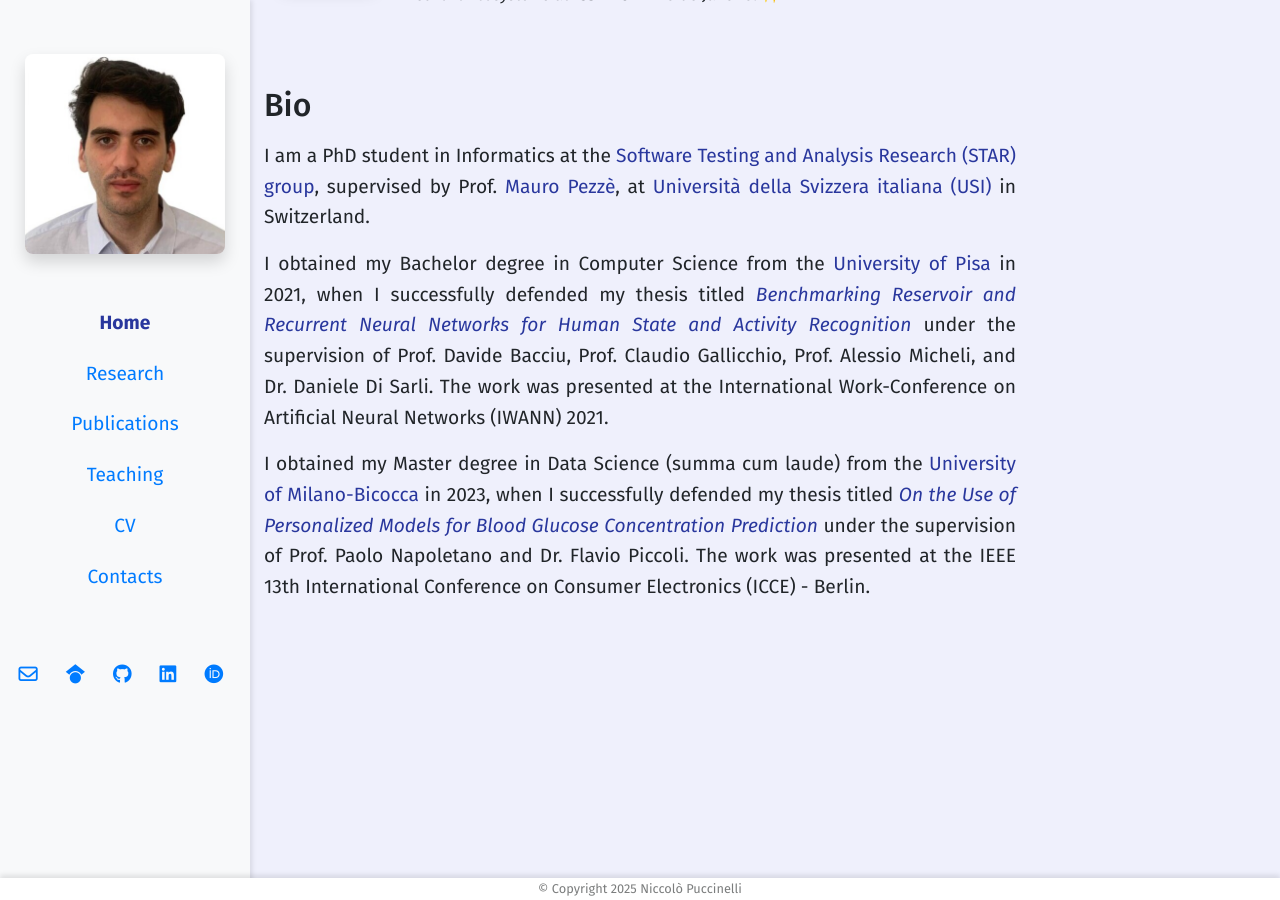
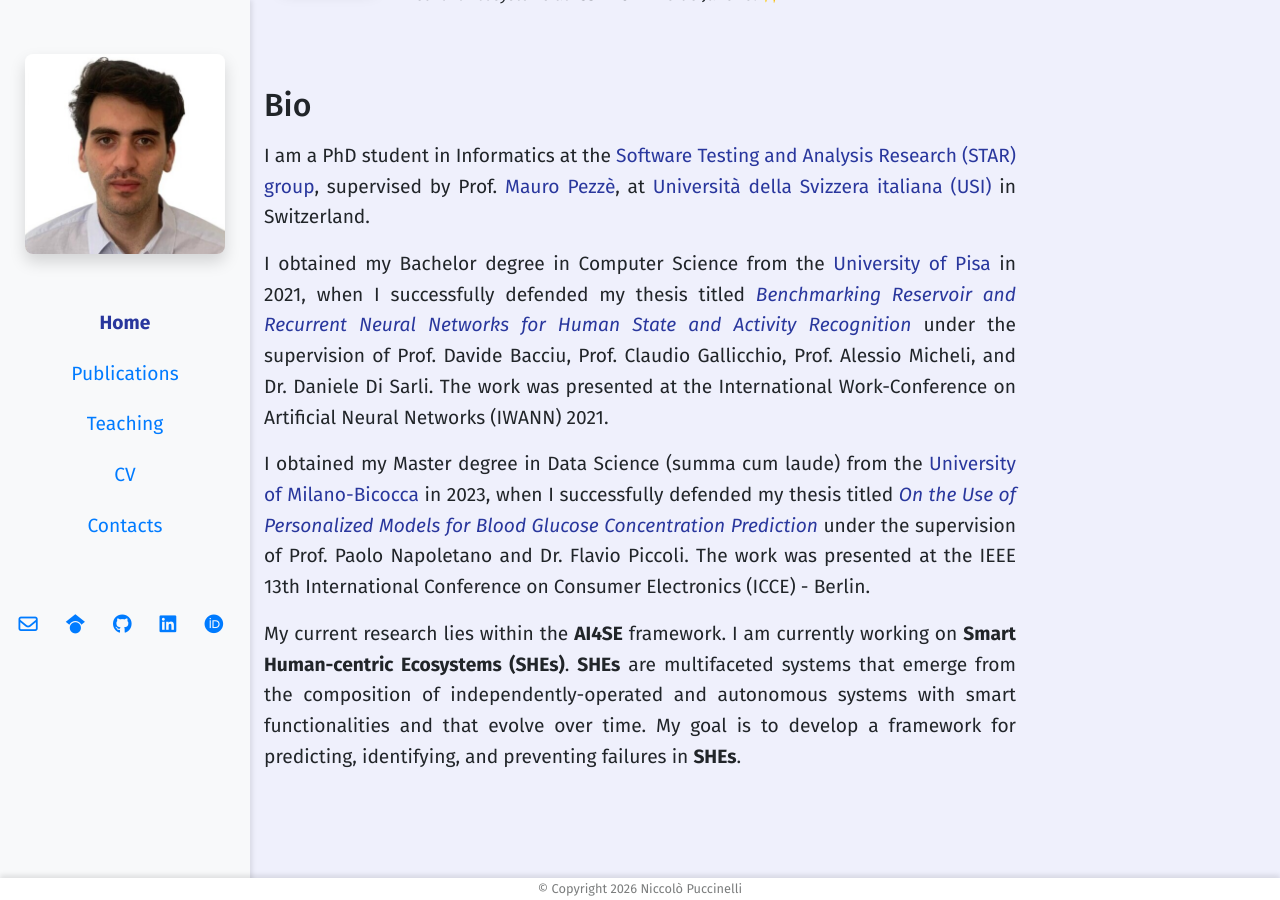
Before and after one commit to NiccoloPuccinelli/NiccoloPuccinelli.github.io, a Jekyll site: the page built from index.html, in a window 1280 px wide and 900 px high, scrolled down 552 px. Built offline with Jekyll 4.4.1, drawn with Linux system fonts in a browser that asks for light colours; nearby versions of some CDN libraries; some web fonts are replaced.

Commit message:
Deleted research page

```diff
--- a/_includes/footer.html
+++ b/_includes/footer.html
@@ -1 +1 @@
-&copy; Copyright 2025 Niccolò Puccinelli
+&copy; Copyright 2026 Niccolò Puccinelli
--- a/_includes/header.html
+++ b/_includes/header.html
@@ -9,7 +9,6 @@
       <!-- Navigation Links -->
       <div class="navbar-nav flex-column w-100 text-center">
           <a href="/" class="nav-link active">Home</a>
-          <a href="research.html" class="nav-link">Research</a>
           <a href="publications.html" class="nav-link">Publications</a>
           <a href="teaching.html" class="nav-link">Teaching</a>
           <a href="cv.html" class="nav-link">CV</a>
--- a/index.html
+++ b/index.html
@@ -62,7 +62,12 @@ title: Niccolò Puccinelli
                 under the supervision of Prof. Paolo Napoletano and Dr. Flavio Piccoli.
                 The work was presented at the IEEE 13th International Conference on Consumer Electronics (ICCE) - Berlin.
             </p>
-
+            <p>
+                My current research lies within the <b>AI4SE</b> framework.
+                I am currently working on <b>Smart Human-centric Ecosystems (SHEs)</b>.
+                <b>SHEs</b> are multifaceted systems that emerge from the composition of independently-operated and autonomous systems with smart functionalities and that evolve over time.
+                My goal is to develop a framework for predicting, identifying, and preventing failures in <b>SHEs</b>.
+            </p>
         </div>
     </div>
 </main>
```
Also changed, not shown: research.html (deleted, +0 -14 lines).
